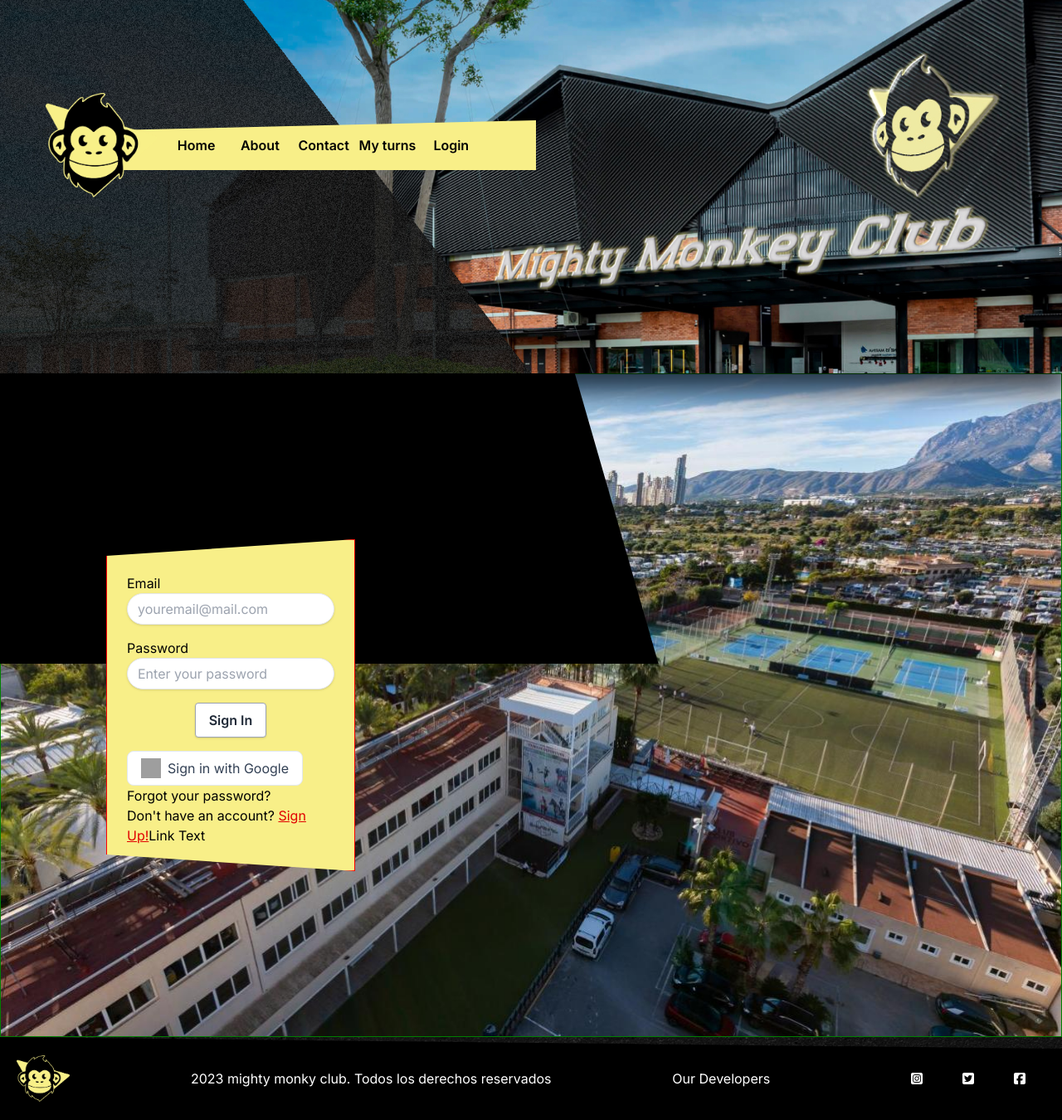
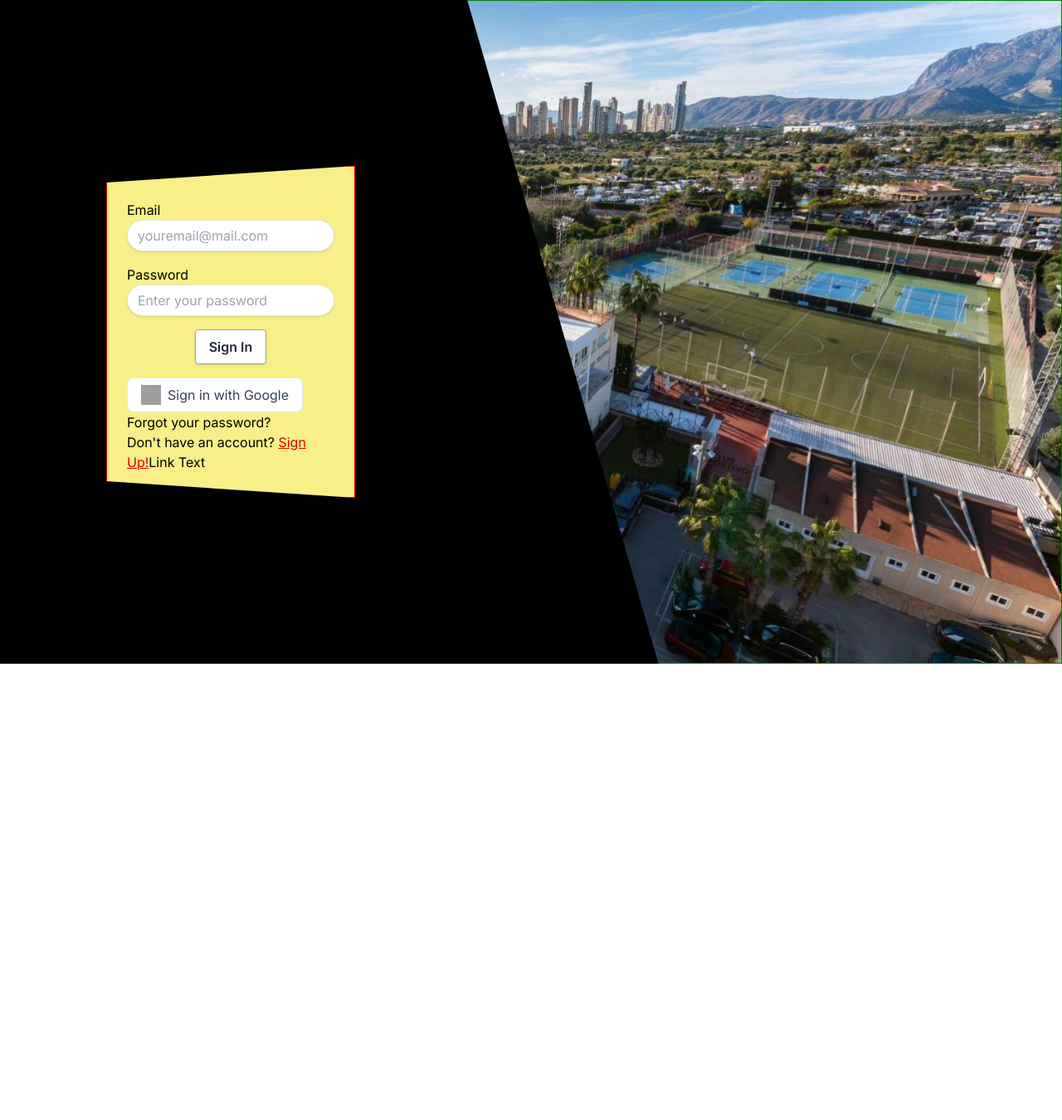
Before and after one commit to ddrosado/MightyMonkeyPF, a Next.js app in the folder client/: page /login in a window 1280 px wide. Shown: the whole page at 83% size. After the commit the page ends 800 px from the top, so only its background shows below. Built offline with nearby package versions, Linux system fonts and the light colour scheme; grey boxes are pictures that could not be loaded.

Commit message:
delet nav y footer login

```diff
--- a/client/app/layout.jsx
+++ b/client/app/layout.jsx
@@ -1,7 +1,9 @@
+"use client"
 import "./globals.css";
 import { Inter } from "next/font/google";
 import { Navbar } from "../components/navBar/Navbar";
 import Footer from "../components/footer/Footer";
+import {usePathname} from "next/navigation"
 
 const inter = Inter({ subsets: ["latin"] });
 
@@ -12,13 +14,14 @@ export const metadata = {
 
 export default function RootLayout({ children }) {
 
+  const  path = usePathname()
 
   return (
     <html lang="en">
       <body className={inter.className}>
-        <Navbar />
+        {path !== "/login"? <Navbar /> : null }
         {children}
-        <Footer />
+        {path !== "/login"? <Footer /> : null }
       </body>
     </html>
   );
```
